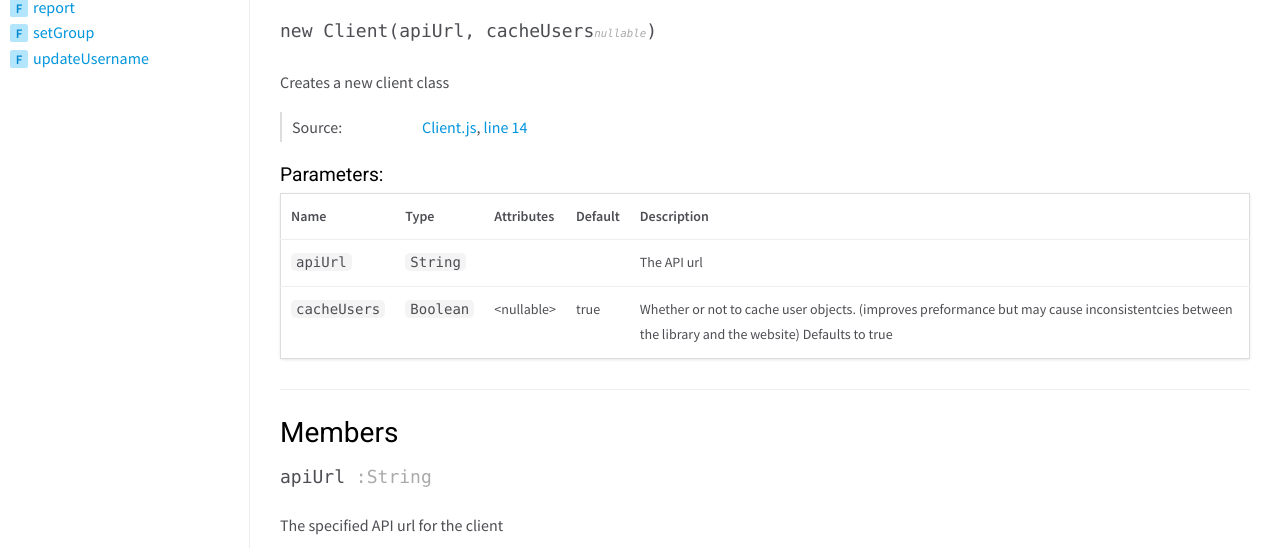
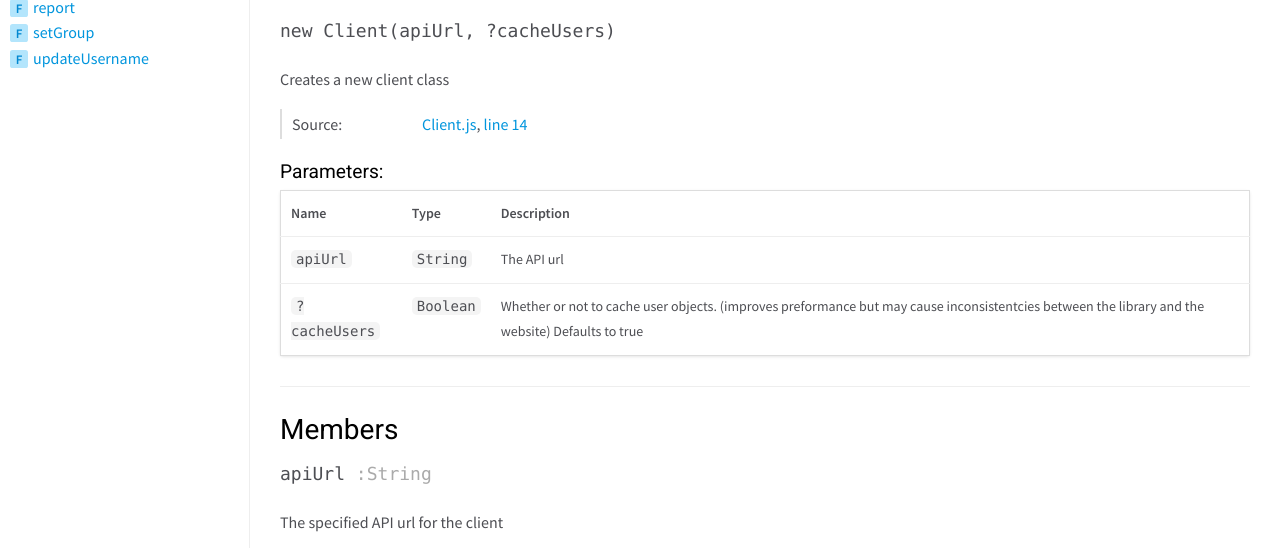
Before and after one commit to iWillBanU/Nameless-API-JS, a plain HTML site: page nameless-api-v1/1.0.0/Client.html in a window 1280 px wide. Shown: the part 252-801 px from the top of the page. Drawn offline with nearby package versions, Linux system fonts and the light colour scheme.

Commit message:
Build JSDoc

```diff
--- a/nameless-api-v1/1.0.0/Client.html
+++ b/nameless-api-v1/1.0.0/Client.html
@@ -60,7 +60,7 @@
     <h2>Constructor</h2>
 
 
-    <h4 class="name" id="Client"><span class="type-signature"></span>new Client<span class="signature">(apiUrl, cacheUsers<span class="signature-attributes">nullable</span>)</span><span class="type-signature"></span></h4>
+    <h4 class="name" id="Client"><span class="type-signature"></span>new Client<span class="signature">(apiUrl, ?cacheUsers)</span><span class="type-signature"></span></h4>
 
 
 
@@ -135,11 +135,7 @@
         <th>Type</th>
 
 
-        <th>Attributes</th>
 
-
-
-        <th>Default</th>
 
 
         <th class="last">Description</th>
@@ -164,19 +160,7 @@
             </td>
 
 
-                <td class="attributes">
 
-
-
-
-
-                </td>
-
-
-
-                <td class="default">
-
-                </td>
 
 
             <td class="description last">
@@ -189,7 +173,7 @@
 
         <tr>
 
-                <td class="name"><code>cacheUsers</code></td>
+                <td class="name"><code>?cacheUsers</code></td>
 
 
             <td class="type">
@@ -202,23 +186,7 @@
             </td>
 
 
-                <td class="attributes">
 
-
-
-                    &lt;nullable><br>
-
-
-
-                </td>
-
-
-
-                <td class="default">
-
-                    true
-
-                </td>
 
 
             <td class="description last">
@@ -935,7 +903,7 @@
 <br class="clear">
 
 <footer>
-    Generated by <a href="https://github.com/jsdoc3/jsdoc">JSDoc 3.6.3</a> on Tue Sep 24 2019 19:42:37 GMT+0000 (Coordinated Universal Time) using the Minami theme.
+    Generated by <a href="https://github.com/jsdoc3/jsdoc">JSDoc 3.6.3</a> on Tue Sep 24 2019 19:45:00 GMT+0000 (Coordinated Universal Time) using the Minami theme.
 </footer>
 
 <script>prettyPrint();</script>
```
Also changed, not shown: nameless-api-v1/1.0.0/Client.js.html (+2 -2 lines), nameless-api-v1/1.0.0/User.html (+1 -1 lines), nameless-api-v1/1.0.0/User.js.html (+1 -1 lines), nameless-api-v1/1.0.0/index.html (+1 -1 lines), nameless-api-v1/1.0.0/rest_APIManager.js.html (+1 -1 lines).
